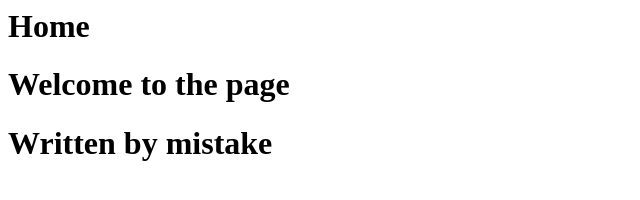
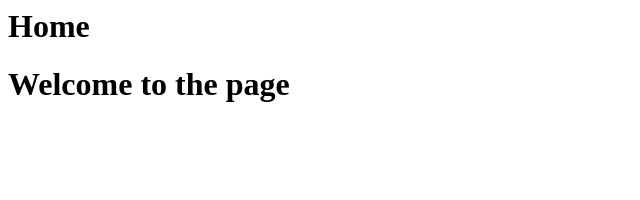
Before and after one commit to sujeth95/gitHubProject, a plain HTML site: page index.html in a window 1280 px wide. Shown: the whole page, without its empty margins (0-640 px from the left). Drawn offline with Linux system fonts and the light colour scheme.

Commit message:
Revert "Wrong commit"
This reverts commit a369234ef6cc64bfd73e4b238513357d442aae40.

```diff
--- a/index.html
+++ b/index.html
@@ -1,3 +1,2 @@
 <h1>Home</h1>
 <h1>Welcome to the page</h1>
-<h1>Written by mistake</h1>
```
